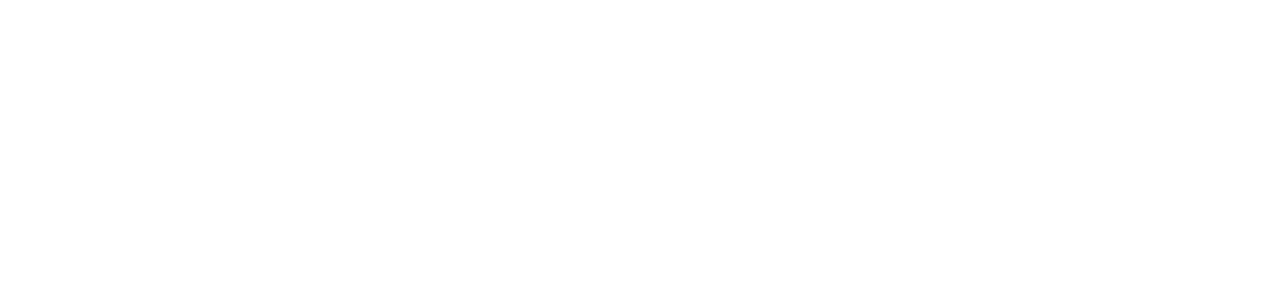
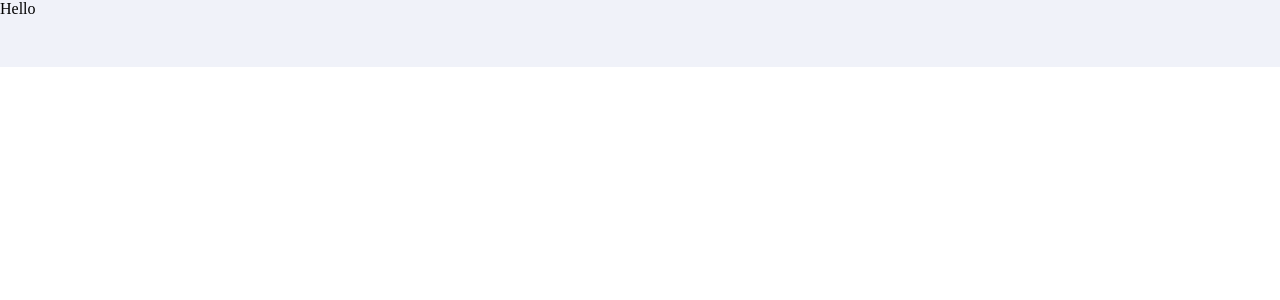
Before and after one commit to vamirio256/zyan-frontend, a React (Create React App) app: page / in a window 1280 px wide. Shown: the top 300 px of the page. Built offline with nearby package versions, Linux system fonts and the light colour scheme.

Commit message:
Update style

```diff
--- a/src/App.js
+++ b/src/App.js
@@ -1,9 +1,12 @@
+import MenuBar from "./layouts/Menu/Menu";
+import TopBar from "./layouts/TopBar/TopBar";
+
 function App() {
   return (
-    <div className="App">
-      <header className="App-header">
-      </header>
-    </div>
+    <>
+      <MenuBar />
+      <TopBar />
+    </>
   );
 }
 
--- a/src/index.css
+++ b/src/index.css
@@ -1,13 +1,4 @@
-body {
+*{
+  padding: 0;
   margin: 0;
-  font-family: -apple-system, BlinkMacSystemFont, 'Segoe UI', 'Roboto', 'Oxygen',
-    'Ubuntu', 'Cantarell', 'Fira Sans', 'Droid Sans', 'Helvetica Neue',
-    sans-serif;
-  -webkit-font-smoothing: antialiased;
-  -moz-osx-font-smoothing: grayscale;
 }
-
-code {
-  font-family: source-code-pro, Menlo, Monaco, Consolas, 'Courier New',
-    monospace;
-}
--- /dev/null
+++ b/src/layouts/Menu/Menu.css
@@ -0,0 +1,8 @@
+.menu-bar {
+  background-color: #fff;
+  position: absolute;
+  width: 300px;
+  height: 100vh;
+  left: 0px;
+  top: 0px;
+}
--- /dev/null
+++ b/src/layouts/Menu/Menu.jsx
@@ -0,0 +1,7 @@
+import "./Menu.css";
+
+const MenuBar = () => {
+  return <div className="menu-bar"></div>;
+};
+
+export default MenuBar;
--- /dev/null
+++ b/src/layouts/TopBar/TopBar.css
@@ -0,0 +1,8 @@
+.top-bar {
+  position: absolute;
+  width: 100%;
+  height: 67px;
+  right: 0px;
+  top: 0px;
+  background-color: #F0F2F9;
+}
--- /dev/null
+++ b/src/layouts/TopBar/TopBar.jsx
@@ -0,0 +1,9 @@
+import "./TopBar.css";
+
+const TopBar = () => {
+  return <header className="top-bar">
+    <p>Hello</p>
+  </header>;
+};
+
+export default TopBar;
```
Also changed, not shown: src/components/UI/Card/index.jsx (added, +7 -0 lines), src/components/UI/Card/style.css (added).
